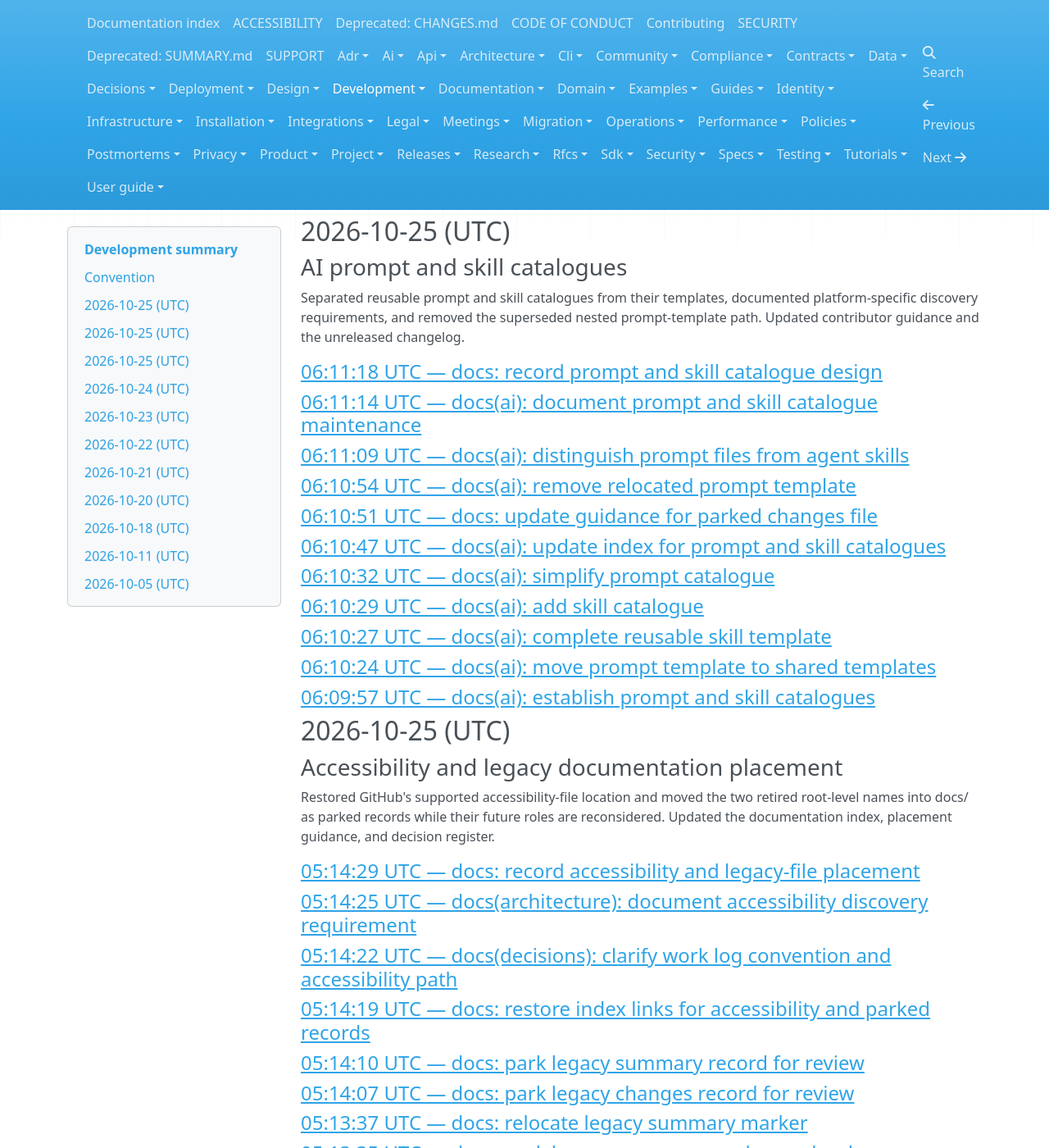
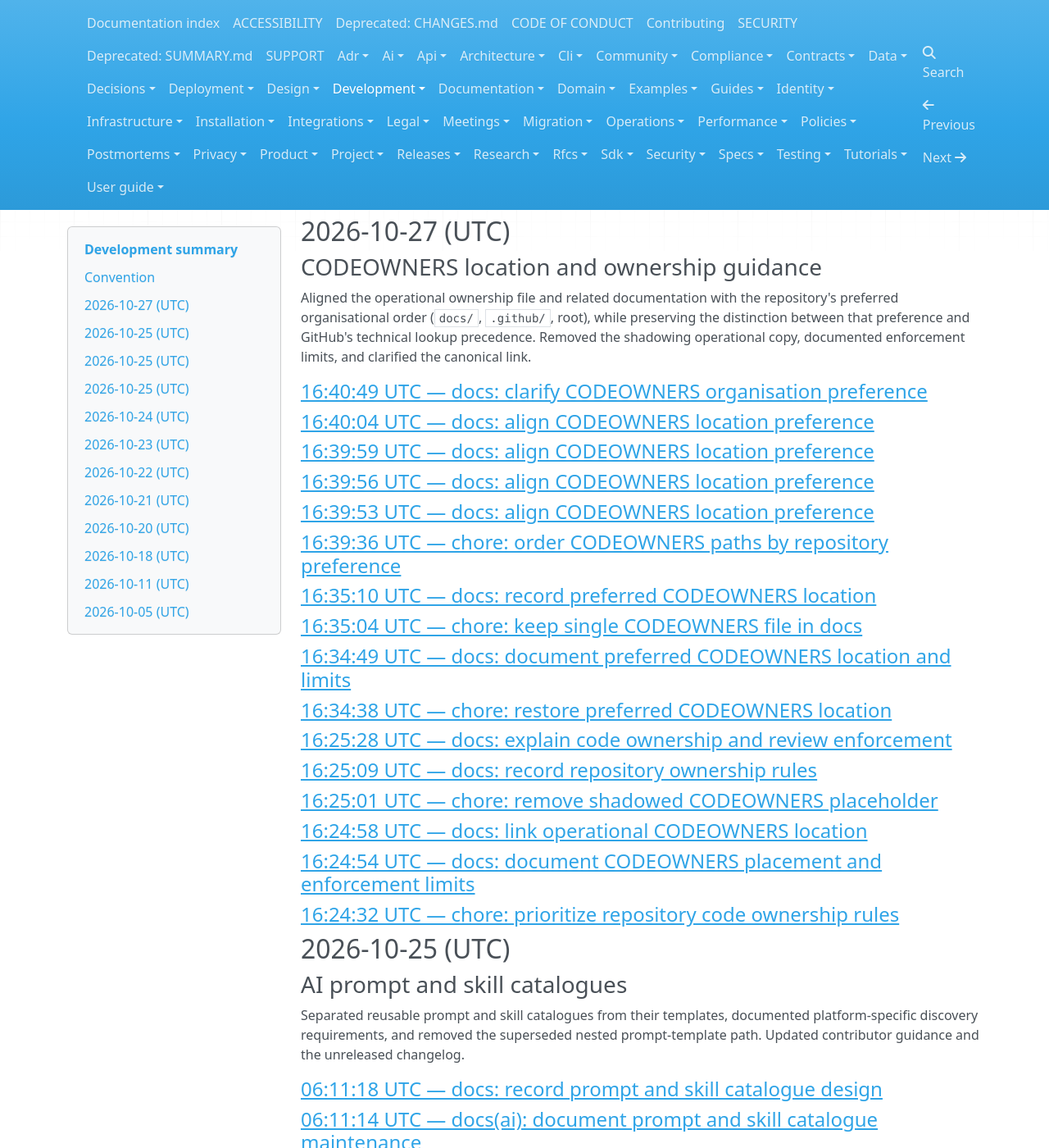
Before and after one commit to sandokanCat/.github, an MkDocs documentation site: the page built from docs/development/WORK_LOG.md, in a window 1280 px wide and 1400 px high, scrolled down 486 px. Shown: the whole window at 82% size. Built offline with MkDocs 1.6.1, drawn with Linux system fonts in a browser that asks for light colours; nearby versions of some CDN libraries.

Commit message:
docs: record CODEOWNERS location work

```diff
--- a/docs/development/WORK_LOG.md
+++ b/docs/development/WORK_LOG.md
@@ -10,6 +10,44 @@ This file is the repository's chronological work log. It summarizes work by UTC
 - Use concise, neutral descriptions rather than copying commit subjects or enumerating file-level changes. The link provides the full traceable record.
 - Add entries for all commits, including maintenance and merge commits. Do not use this file as a substitute for [CHANGELOG.md](../../CHANGELOG.md), which records notable changes by release, or [the decision register](../decisions/DECISIONS.md), which records durable decisions.
 - See [CONTRIBUTING.md](../CONTRIBUTING.md) for maintenance rules and [index.md](../index.md) for the documentation entry point.
+
+## 2026-10-27 (UTC)
+
+### CODEOWNERS location and ownership guidance
+
+Aligned the operational ownership file and related documentation with the repository's preferred organisational order (`docs/`, `.github/`, root), while preserving the distinction between that preference and GitHub's technical lookup precedence. Removed the shadowing operational copy, documented enforcement limits, and clarified the canonical link.
+
+#### [16:40:49 UTC — docs: clarify CODEOWNERS organisation preference](https://github.com/sandokanCat/.github/commit/a6089b66a94ccb32d67dedb8212082cad8c28d83)
+
+#### [16:40:04 UTC — docs: align CODEOWNERS location preference](https://github.com/sandokanCat/.github/commit/95abdd09b5e0c85a091f82e7be7b4241d36909d5)
+
+#### [16:39:59 UTC — docs: align CODEOWNERS location preference](https://github.com/sandokanCat/.github/commit/ee2808e992dfe861cc6e08271392640090989b50)
+
+#### [16:39:56 UTC — docs: align CODEOWNERS location preference](https://github.com/sandokanCat/.github/commit/7262771b7d8aaa58068ac0ddd886cdd37c4c7436)
+
+#### [16:39:53 UTC — docs: align CODEOWNERS location preference](https://github.com/sandokanCat/.github/commit/6e47c44022359a7dc83a91d0dc734f32810bb380)
+
+#### [16:39:36 UTC — chore: order CODEOWNERS paths by repository preference](https://github.com/sandokanCat/.github/commit/8016d90f8d7873d8c5a10002bb8d968552eef8a0)
+
+#### [16:35:10 UTC — docs: record preferred CODEOWNERS location](https://github.com/sandokanCat/.github/commit/73a3b93f943bfeb953c29b891b27f3df180ec8db)
+
+#### [16:35:04 UTC — chore: keep single CODEOWNERS file in docs](https://github.com/sandokanCat/.github/commit/069d2dbc741edd7b2587253ffa1bd0840516123b)
+
+#### [16:34:49 UTC — docs: document preferred CODEOWNERS location and limits](https://github.com/sandokanCat/.github/commit/919885f9451f7a8c323885f3e165c1ee83e9abc8)
+
+#### [16:34:38 UTC — chore: restore preferred CODEOWNERS location](https://github.com/sandokanCat/.github/commit/18ef54302800eb379c33428d9a7a46455bc4a49e)
+
+#### [16:25:28 UTC — docs: explain code ownership and review enforcement](https://github.com/sandokanCat/.github/commit/14ddf4c827b834ea57616f101e86deb908f0105a)
+
+#### [16:25:09 UTC — docs: record repository ownership rules](https://github.com/sandokanCat/.github/commit/d44a0a85e1f534fa68909071241299b5915f6832)
+
+#### [16:25:01 UTC — chore: remove shadowed CODEOWNERS placeholder](https://github.com/sandokanCat/.github/commit/c78fa292559a169be6d40429098bbb95501e6e92)
+
+#### [16:24:58 UTC — docs: link operational CODEOWNERS location](https://github.com/sandokanCat/.github/commit/05b60ae391ca593d841136b72c6556f19a3001b4)
+
+#### [16:24:54 UTC — docs: document CODEOWNERS placement and enforcement limits](https://github.com/sandokanCat/.github/commit/4511c802e4641f4c8d6503a3c7b1983b44712c1f)
+
+#### [16:24:32 UTC — chore: prioritize repository code ownership rules](https://github.com/sandokanCat/.github/commit/2363408f291dd2470d808a34bd7faad514515f6d)
 
 ## 2026-10-25 (UTC)
 
```
